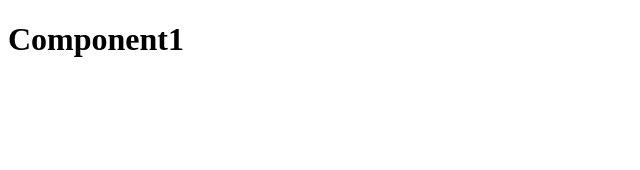
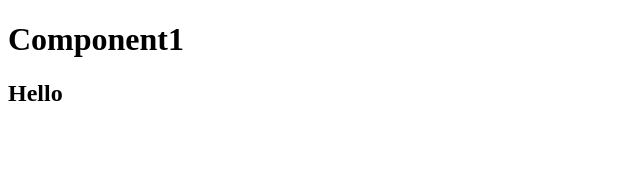
Before and after one commit to Vidhi134/BTech6CEB, a React (Vite) app: page / in a window 1280 px wide. Shown: the top 170 px of the page, without its empty margins (0-640 px from the left). Built offline with nearby package versions, Linux system fonts and the light colour scheme.

Commit message:
component activity

```diff
--- a/src/lec2412/component1.jsx
+++ b/src/lec2412/component1.jsx
@@ -4,7 +4,7 @@ class Component1 extends React.Component {
         return(
         <div>
             <h1>Component1</h1>
-            <h2></h2>
+            <h2>Hello</h2>
         </div>
         )
     }
```
